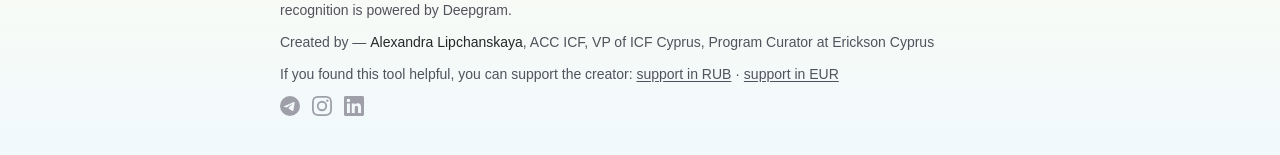
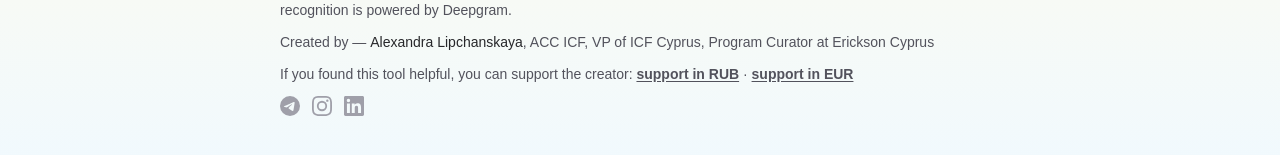
Before and after one commit to slip-pro/session-transcriptor, a Next.js app: page / in a window 1280 px wide. Shown: the part 621-776 px from the top of the page. Built offline with nearby package versions, Linux system fonts and the light colour scheme.

Commit message:
bold donate links, social icons below donate, author section

```diff
--- a/app/page.tsx
+++ b/app/page.tsx
@@ -246,7 +246,7 @@ export default function Home() {
               href="https://www.tinkoff.ru/rm/r_GWWuGKdimU.gmQAaLNhPZ/p6XLD28818"
               target="_blank"
               rel="noopener noreferrer"
-              className="underline underline-offset-2 hover:text-zinc-900"
+              className="font-semibold underline underline-offset-2 hover:text-zinc-900"
             >
               {t.donateRub}
             </a>
@@ -255,7 +255,7 @@ export default function Home() {
               href="https://revolut.me/aleksaue7s/pocket/IJ2bd9k6na"
               target="_blank"
               rel="noopener noreferrer"
-              className="underline underline-offset-2 hover:text-zinc-900"
+              className="font-semibold underline underline-offset-2 hover:text-zinc-900"
             >
               {t.donateEur}
             </a>
```
